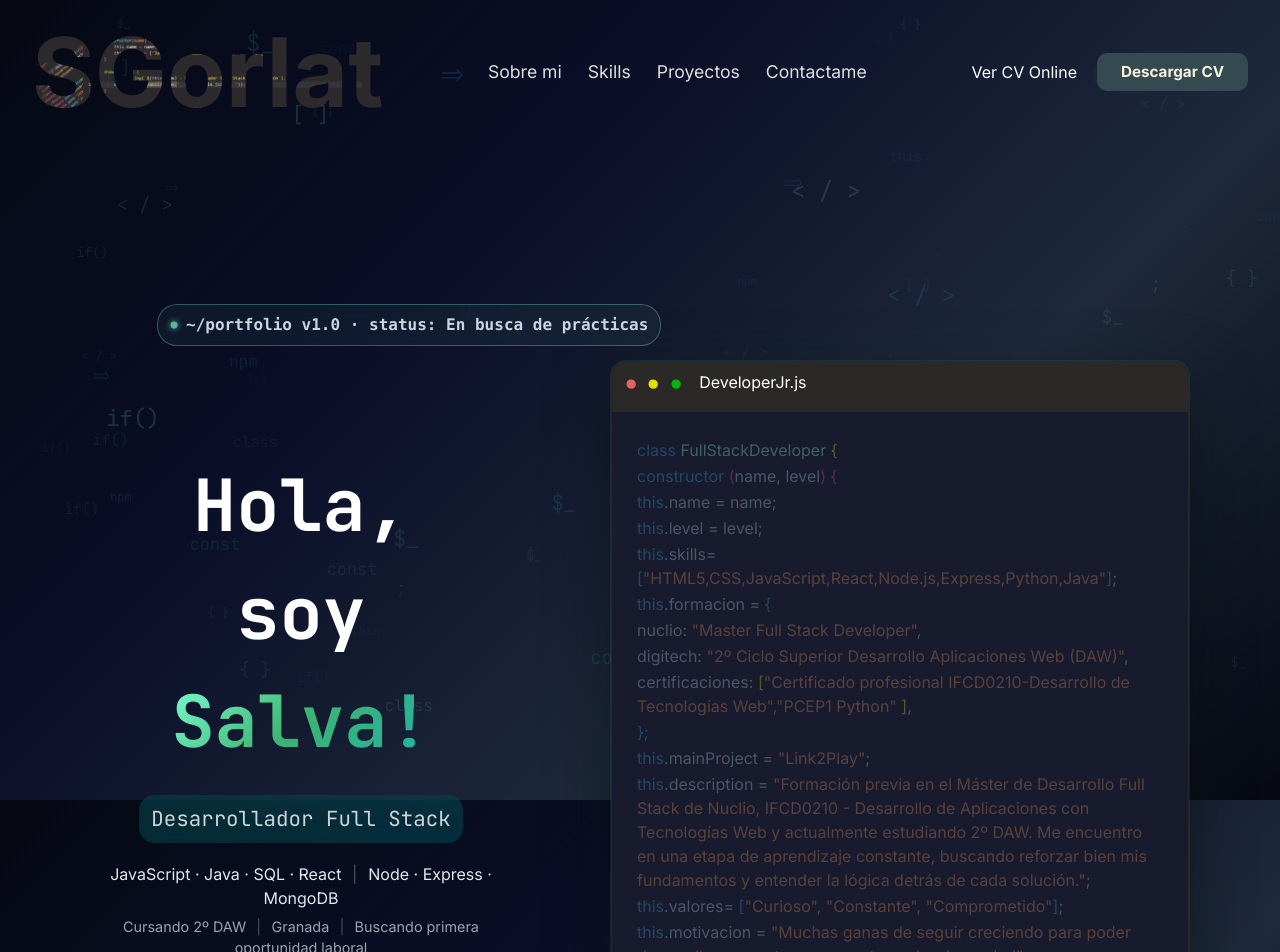
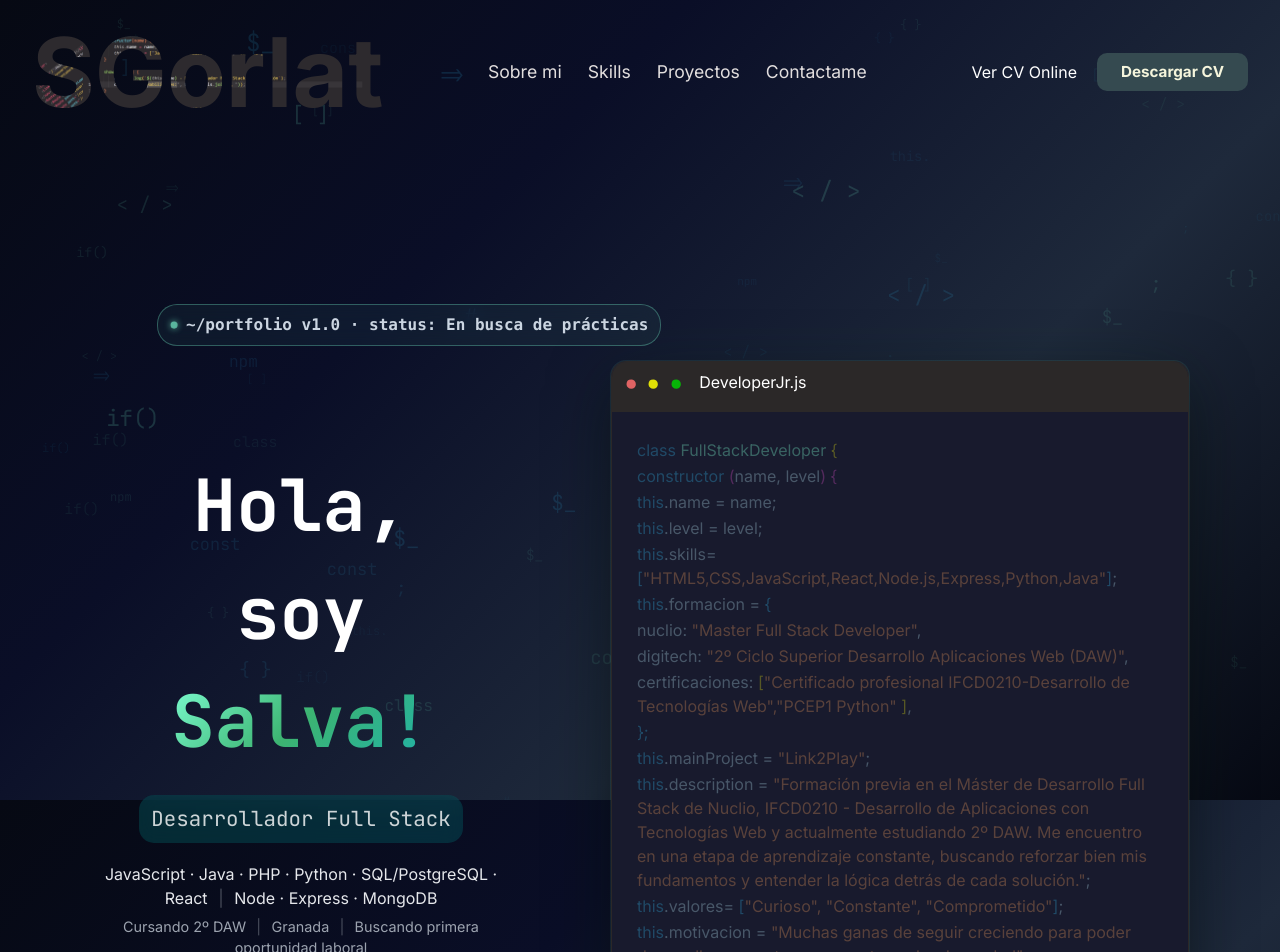
Before and after one commit to SGorlat/Portfolio, a React (Vite) app: page / in a window 1280 px wide. Shown: the top 952 px of the page. Built offline with nearby package versions, Linux system fonts and the light colour scheme.

Commit message:
FIX: add new info

```diff
--- a/src/components/Home.jsx
+++ b/src/components/Home.jsx
@@ -271,8 +271,8 @@ function Home() {
           <h3>Desarrollador Full Stack</h3>
           <div className="resume-content">
             <p className="resume-me">
-              JavaScript · Java · SQL · React <span className="sep">|</span>{" "}
-              Node · Express · MongoDB
+              JavaScript · Java · PHP · Python · SQL/PostgreSQL · React{" "}
+              <span className="sep">|</span> Node · Express · MongoDB
             </p>
             <p className="resume-context">
               Cursando 2º DAW <span className="sep">|</span> Granada{" "}
```
